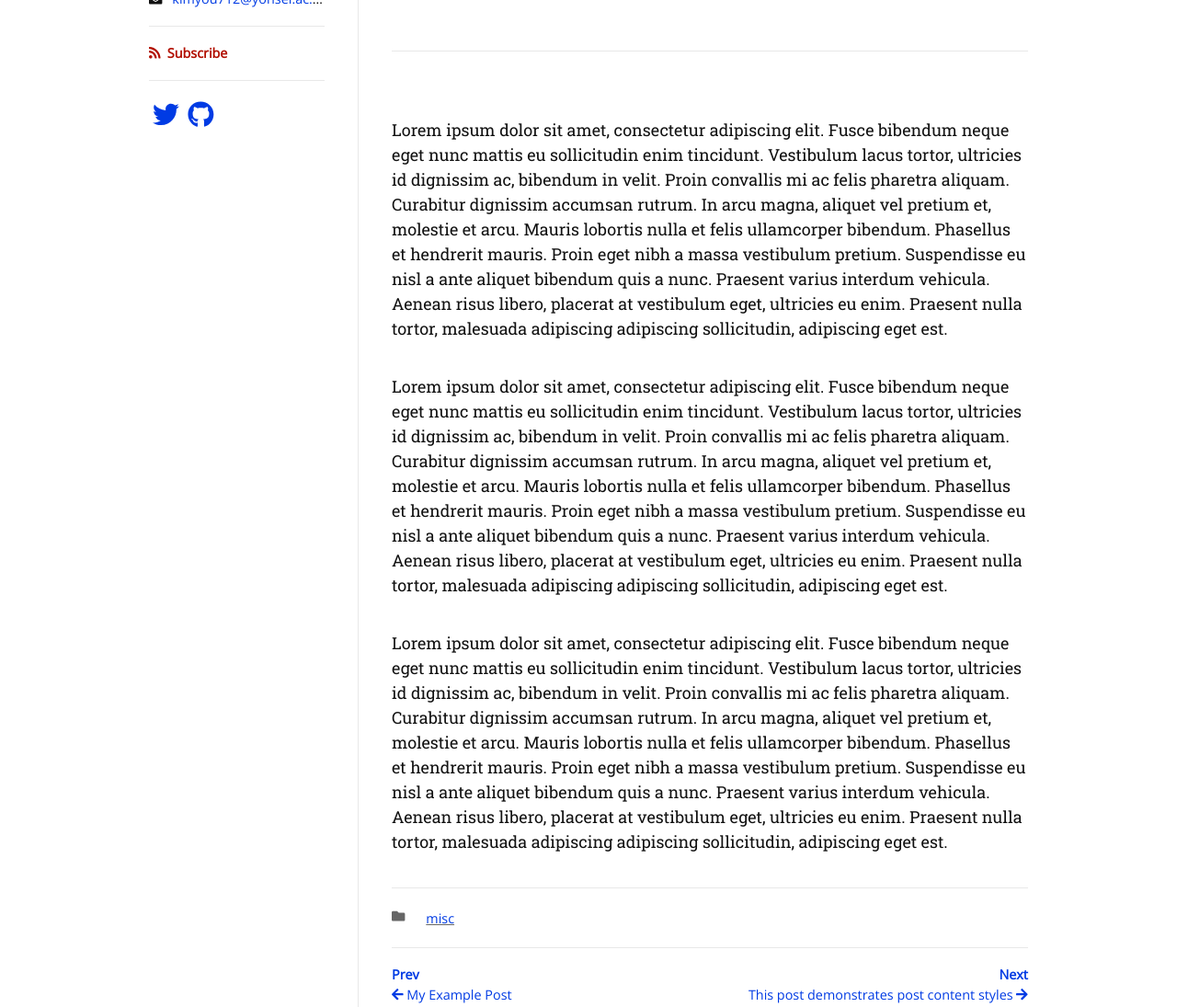
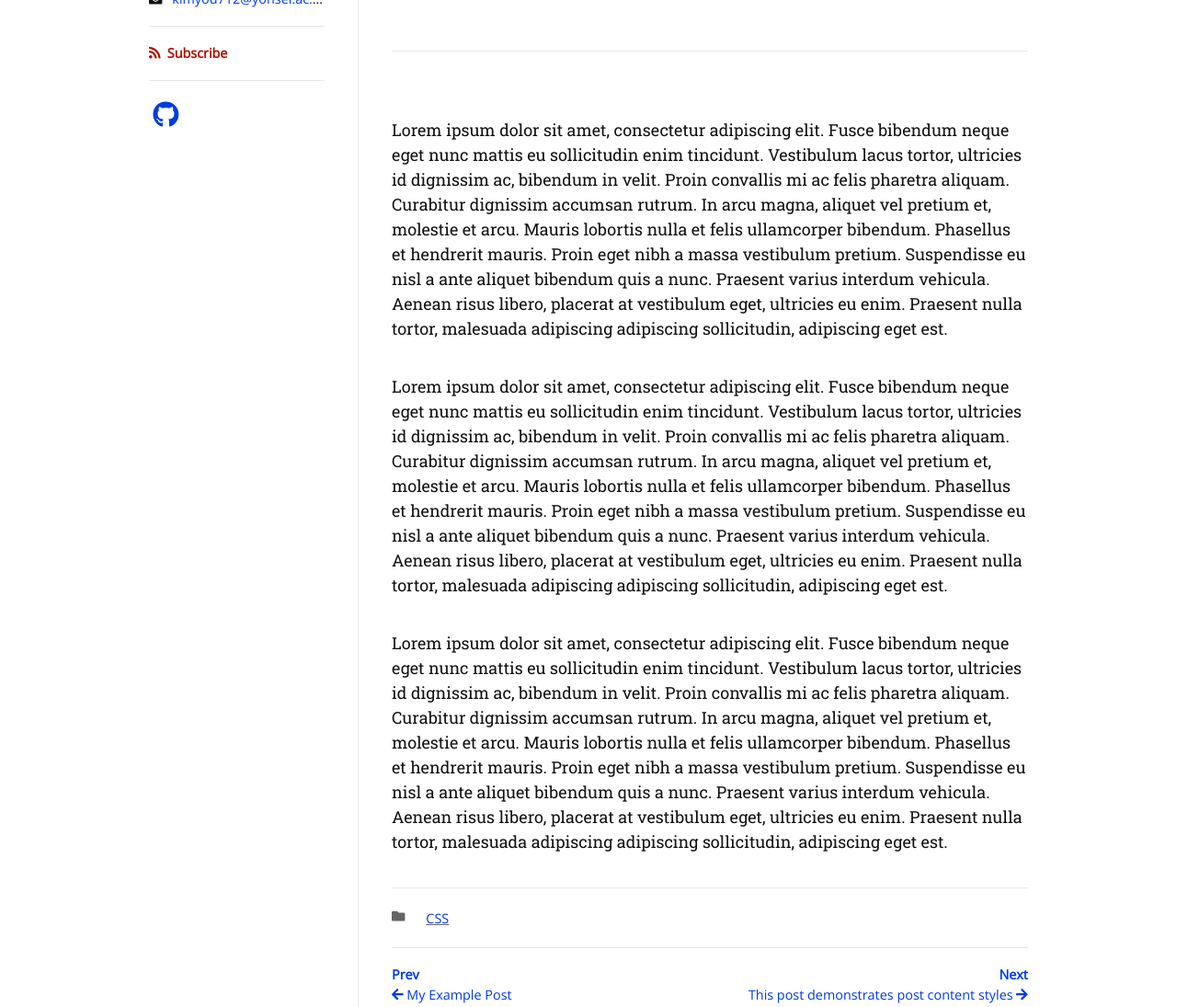
Before and after one commit to YoujKim/YoujKim.github.io, a Jekyll site: the page built from _posts/2016-05-20-super-long-article.md, in a window 1280 px wide. Shown: the part 297-1392 px from the top of the page at 92% size. Built offline with Jekyll 4.4.1, drawn with Linux system fonts in a browser that asks for light colours; nearby versions of some CDN libraries; some web fonts are replaced.

Commit message:
카테고리 추가 등

```diff
--- a/_data/social.yml
+++ b/_data/social.yml
@@ -1,6 +1,3 @@
-- title: Twitter
-  url: https://twitter.com/ngzhio
-  icon: fab fa-twitter
 - title: GitHub
-  url: https://github.com/ngzhio/jekyll-theme-hamilton
+  url: https://github.com/Youjkim
   icon: fab fa-github
--- a/_posts/2016-05-20-super-long-article.md
+++ b/_posts/2016-05-20-super-long-article.md
@@ -1,7 +1,7 @@
 ---
 layout: post
 title: "Some articles are just so long they deserve a really long title to see if things will break well"
-categories: misc
+categories: CSS
 ---
 
 Lorem ipsum dolor sit amet, consectetur adipiscing elit. Fusce bibendum neque eget nunc mattis eu sollicitudin enim tincidunt. Vestibulum lacus tortor, ultricies id dignissim ac, bibendum in velit. Proin convallis mi ac felis pharetra aliquam. Curabitur dignissim accumsan rutrum. In arcu magna, aliquet vel pretium et, molestie et arcu. Mauris lobortis nulla et felis ullamcorper bibendum. Phasellus et hendrerit mauris. Proin eget nibh a massa vestibulum pretium. Suspendisse eu nisl a ante aliquet bibendum quis a nunc. Praesent varius interdum vehicula. Aenean risus libero, placerat at vestibulum eget, ultricies eu enim. Praesent nulla tortor, malesuada adipiscing adipiscing sollicitudin, adipiscing eget est.
```
